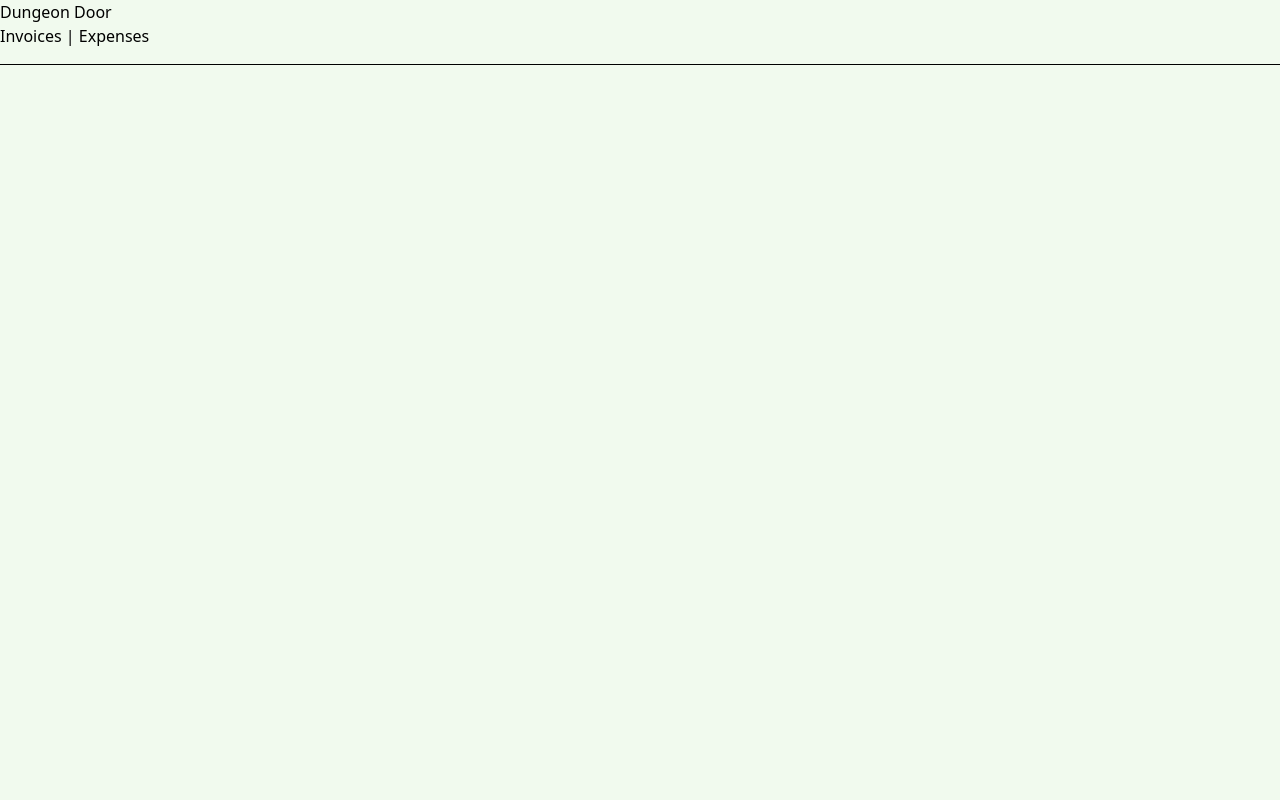
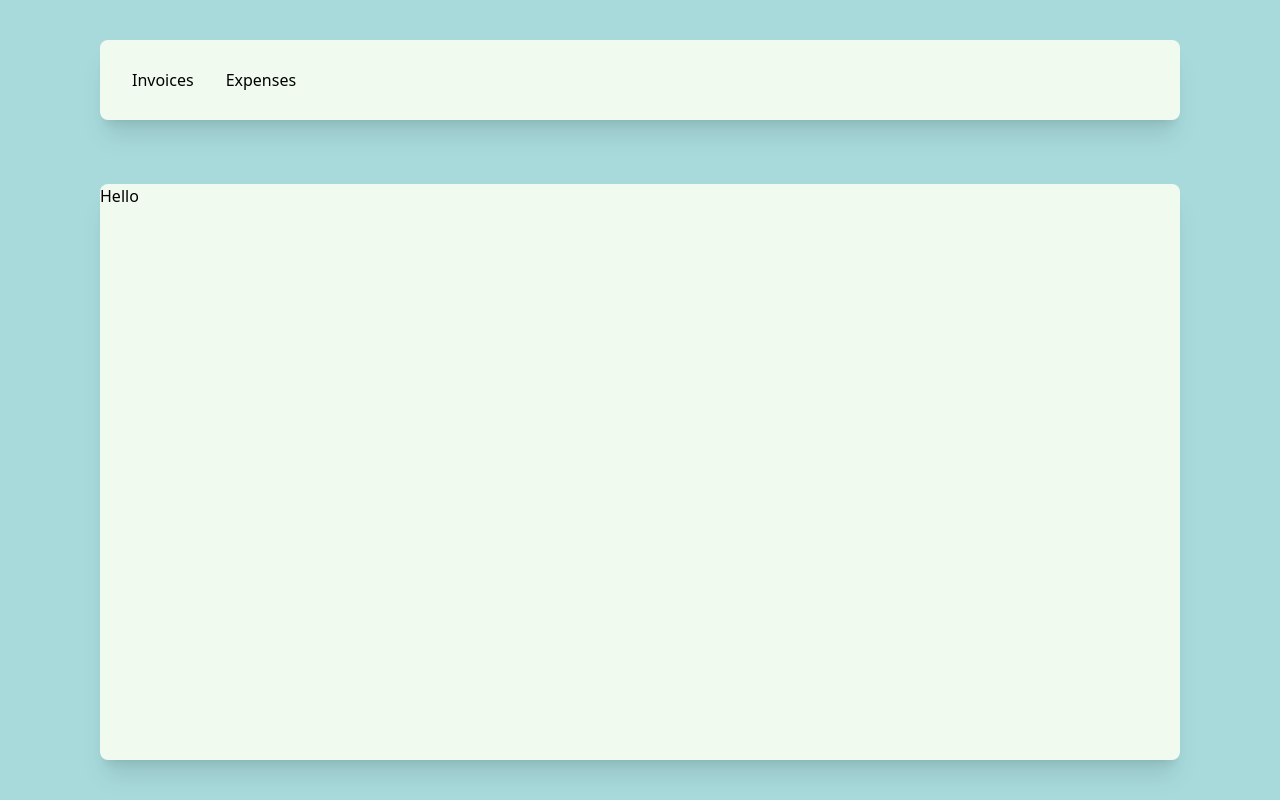
Before and after one commit to oliverZ97/dm-tool, a React (Create React App) app: page / in a window 1280 px wide. Built offline with nearby package versions, Linux system fonts and the light colour scheme.

Commit message:
simple navbar styling

```diff
--- a/src/App.js
+++ b/src/App.js
@@ -1,19 +1,19 @@
-import './App.css';
+import "./App.css";
 import { Link } from "react-router-dom";
+import MainContentCard from "./components/MainContentCard";
 
 function App() {
   return (
-    <div className='bg-background flex-grow'>
-      <h1 >Dungeon Door</h1>
-      <nav
-        style={{
-          borderBottom: "solid 1px",
-          paddingBottom: "1rem"
-        }}
-      >
-        <Link to="/invoices">Invoices</Link> |{" "}
-        <Link to="/expenses">Expenses</Link>
-      </nav>
+    <div className="bg-tertiary flex flex-grow">
+      <div className=" flex flex-col flex-grow items-center m-10">
+        <nav className="w-90p h-20 bg-neutral shadow-xl rounded-lg flex flex-row justify-start items-center">
+          <Link to="/invoices" className="ml-8 mr-4">Invoices</Link>
+          <Link to="/expenses" className="mx-4">Expenses</Link>
+        </nav>
+        <div className="w-90p flex-grow flex justify-end items-end">
+          <MainContentCard></MainContentCard>
+        </div>
+      </div>
     </div>
   );
 }
--- /dev/null
+++ b/src/components/MainContentCard.js
@@ -0,0 +1,13 @@
+import React from 'react';
+
+function MainContentCard() {
+  const greeting = 'Hello Function Component!';
+
+  return (
+  <div className='bg-neutral shadow-xl w-full h-90p rounded-lg'>
+    Hello
+  </div>
+  );
+}
+
+export default MainContentCard;
--- a/tailwind.config.js
+++ b/tailwind.config.js
@@ -4,15 +4,36 @@ module.exports = {
   ],
   theme: {
     colors: {
-      primary: {
-        default: "#457b9d",
-        lighter: "a8dadc"
+      primary: "#457b9d",
+      secondary: "#1d3557",
+      tertiary: "#a8dadc",
+      highlight: "#e63946",
+      neutral: "#f1faee",
+    },
+    extend: {
+      height: {
+        "10p": '10%',
+        "20p": '20%',
+        "30p": '30%',
+        "40p": '40%',
+        "50p": '50%',
+        "60p": '60%',
+        "70p": '70%',
+        "80p": '80%',
+        "90p": '90%',
       },
-      secondary: "#1d3557",
-      highlight: "#e63946",
-      background: "#f1faee"
+      width: {
+        "10p": '10%',
+        "20p": '20%',
+        "30p": '30%',
+        "40p": '40%',
+        "50p": '50%',
+        "60p": '60%',
+        "70p": '70%',
+        "80p": '80%',
+        "90p": '90%',
+      }
     },
-    extend: {},
   },
   plugins: [],
 }
```
